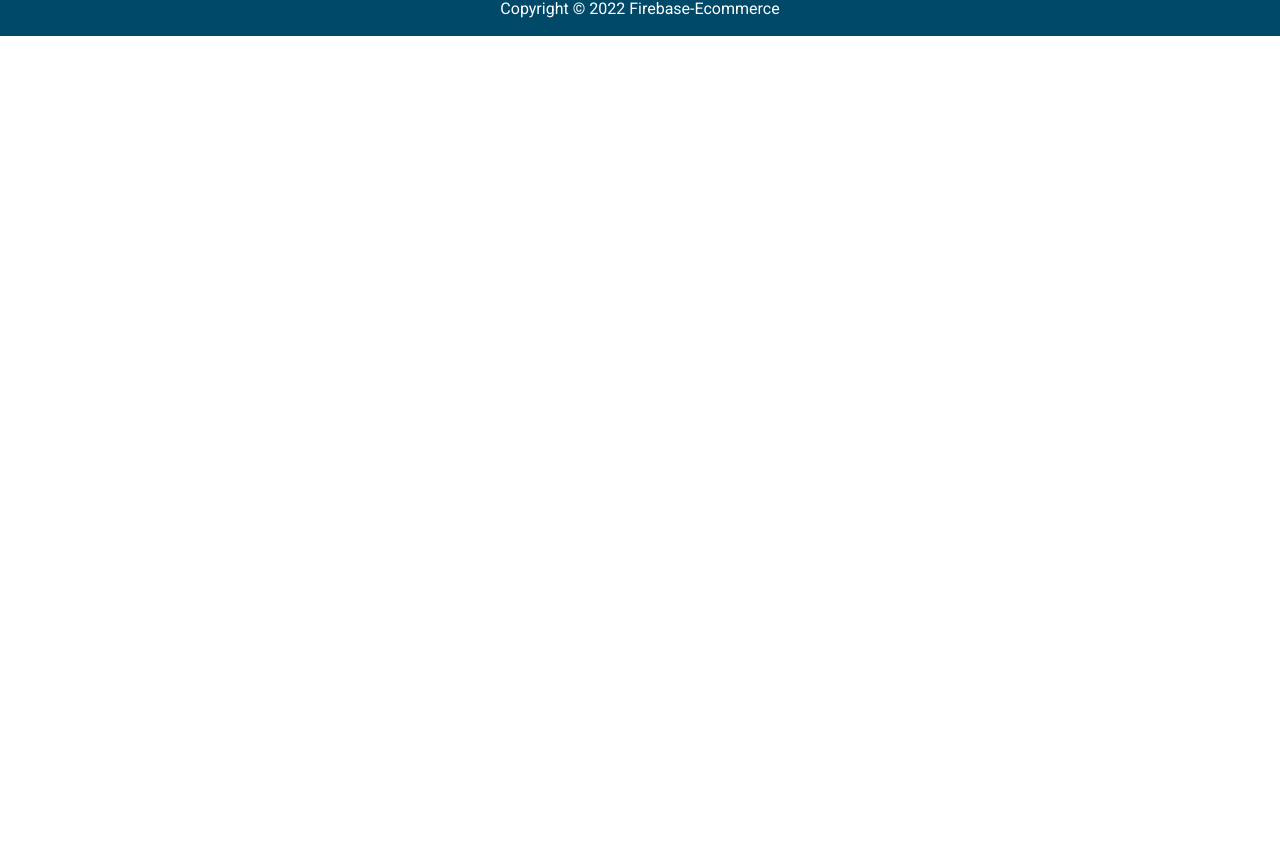
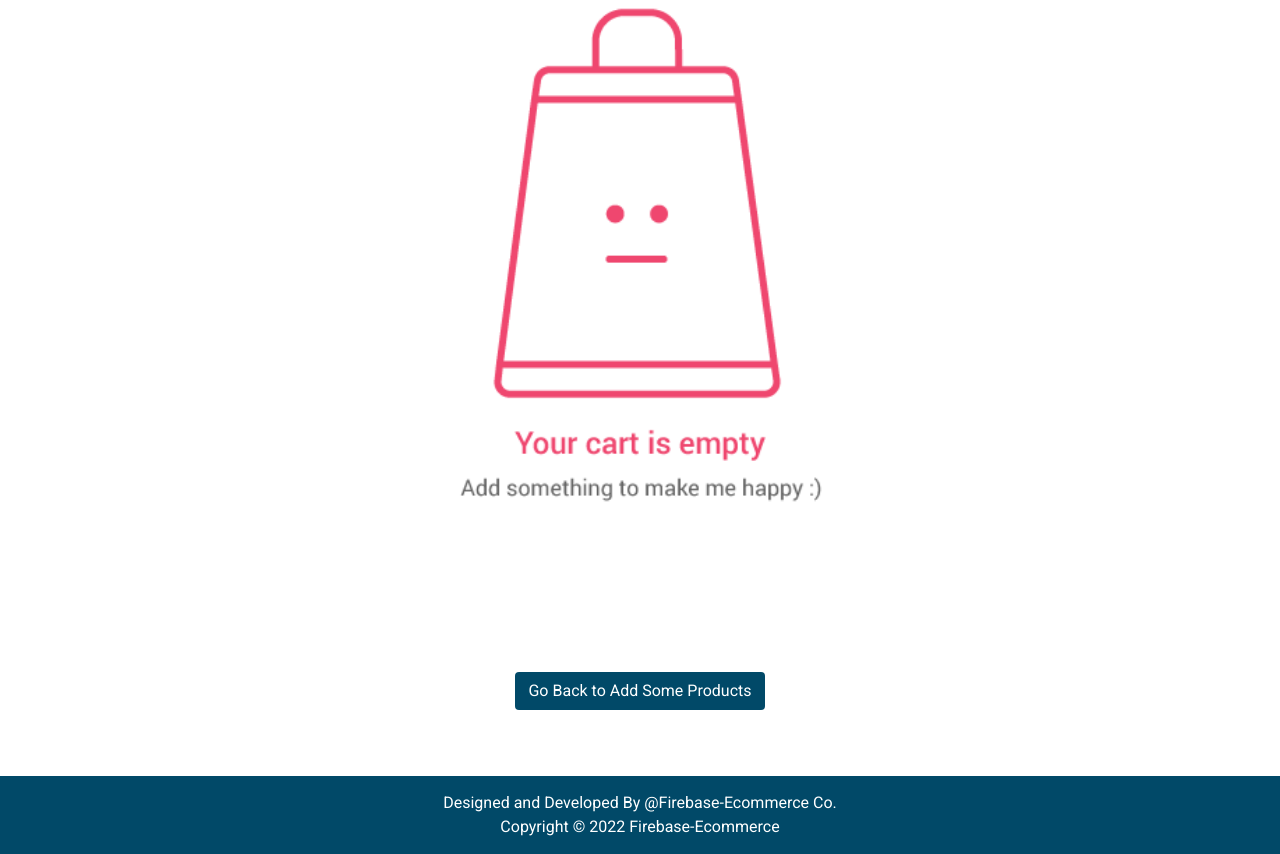
Before and after one commit to sudipto68/firebase-ecommerce, a React (Create React App) app: page /cart in a window 1280 px wide. Shown: the part 301-1155 px from the top of the page. Before the commit the page ends 800 px from the top, so only its background shows below. Built offline with nearby package versions, Linux system fonts and the light colour scheme.

Commit message:
small changes

```diff
--- a/src/App.css
+++ b/src/App.css
@@ -107,6 +107,17 @@ body {
   padding-top: 15px;
 }
 
+.empty-cart {
+  display: flex;
+  flex-direction: column;
+  justify-content: center;
+  align-items: center;
+}
+
+.empty-cart img {
+  width: 100%;
+}
+
 @media only screen and (max-width: 768px) {
   .select {
     margin: 20px 0 0 15px;
--- /dev/null
+++ b/src/Components/EmptyCart.js
@@ -0,0 +1,17 @@
+import { useNavigate } from "react-router-dom";
+import cart from "../assets/cart.png";
+
+const EmptyCart = () => {
+  let navigate = useNavigate();
+
+  return (
+    <div className="empty-cart">
+      <img src={cart} alt="empty-cart-img" />
+      <button className="btn card-btn my-3" onClick={() => navigate("/")}>
+        Go Back to Add Some Products
+      </button>
+    </div>
+  );
+};
+
+export default EmptyCart;
--- a/src/Pages/CartPage.js
+++ b/src/Pages/CartPage.js
@@ -2,6 +2,7 @@ import React, { useEffect } from "react";
 import { useDispatch, useSelector } from "react-redux";
 import Layout from "../Components/Layout";
 import { MdDelete } from "react-icons/md";
+import EmptyCart from "../Components/EmptyCart";
 
 const CartPage = () => {
   const { cartItems } = useSelector((state) => state.cartReducer);
@@ -18,6 +19,10 @@ const CartPage = () => {
   return (
     <Layout>
       <div className="cartpage container">
+        {cartItems.length === 0 ? (
+          <EmptyCart />
+        ) : (
+          <>
             <table className="table">
               <thead>
                 <tr>
@@ -60,9 +65,14 @@ const CartPage = () => {
             <div className="total d-flex justify-content-end mt-4">
               Total Amount - {total} $
             </div>
-        <button className="btn card-btn mb-4 mt-2" style={{ float: "right" }}>
+            <button
+              className="btn card-btn mb-4 mt-2"
+              style={{ float: "right" }}
+            >
               Place Order
             </button>
+          </>
+        )}
       </div>
     </Layout>
   );
```
Also changed, not shown: src/assets/cart.png (added). Lines whose indentation alone changed are shown as unchanged.
